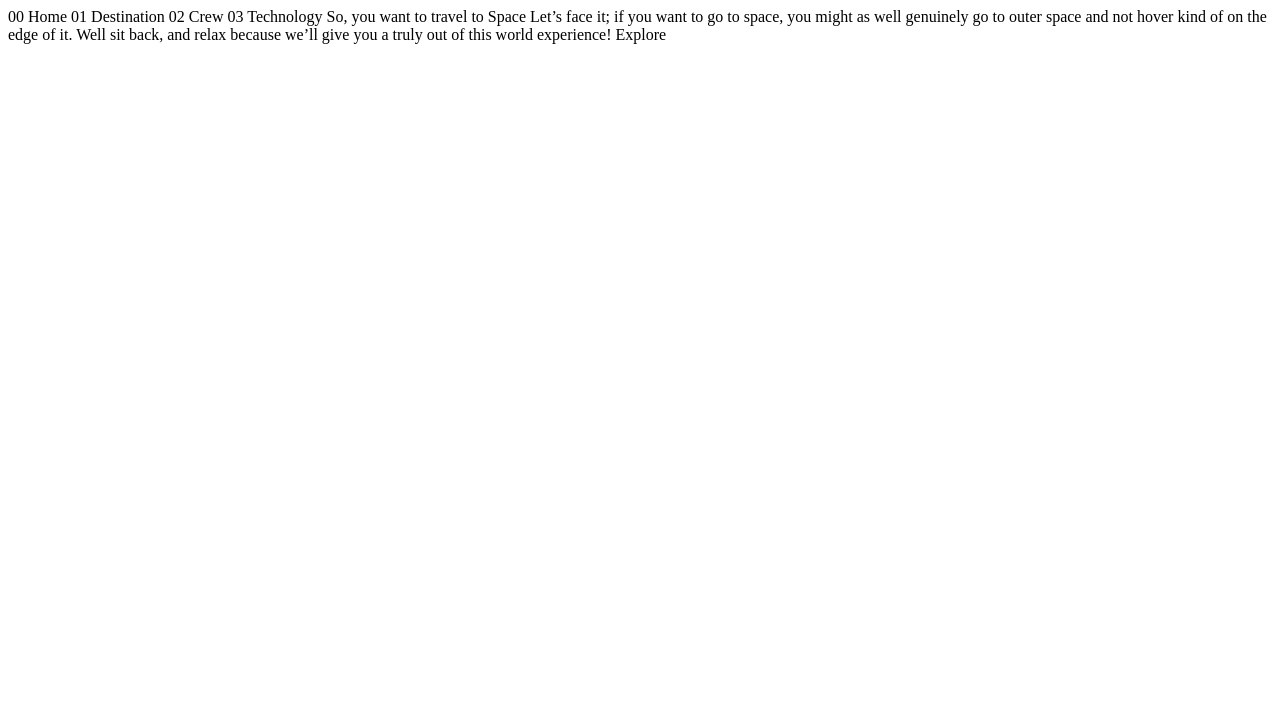
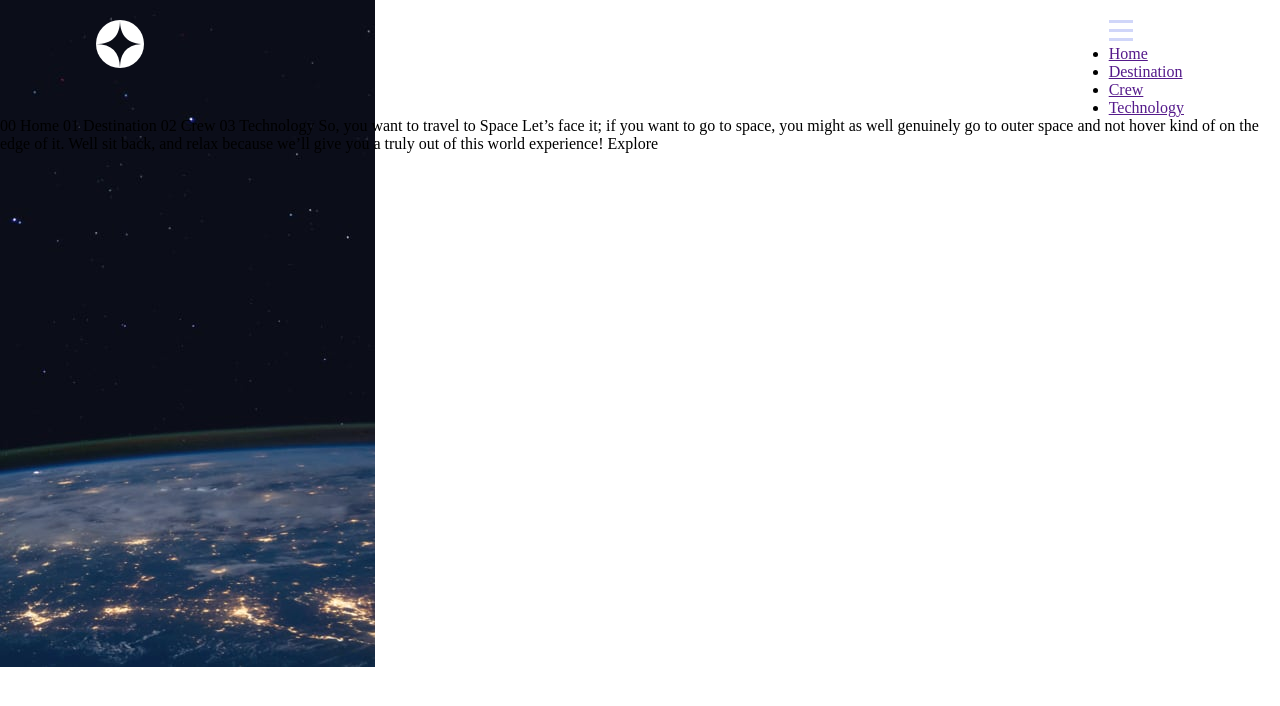
Before and after one commit to designeralabi/space-tourism-website, a plain HTML site: page index.html in a window 1280 px wide. Drawn offline with Linux system fonts and the light colour scheme.

Commit message:
added css folder structures, & navlink structure setup

```diff
--- /dev/null
+++ b/css/index.css
@@ -0,0 +1,20 @@
+*{
+    padding: 0;
+    margin: 0;
+    box-sizing: border-box;
+}
+
+body{
+    background-image: url(../assets/home/background-home-mobile.jpg);
+    background-repeat: no-repeat;
+}
+
+.main-wrapper{
+    margin: 20px auto 0;
+    width: 85%;
+}
+
+.navlink-wrapper{
+    display: flex;
+    justify-content: space-between;
+}
--- a/index.html
+++ b/index.html
@@ -3,12 +3,28 @@
 <head>
   <meta charset="UTF-8">
   <meta name="viewport" content="width=device-width, initial-scale=1.0">
-
+  <link rel="stylesheet" href="css/index.css" type="text/css">
   <link rel="icon" type="image/png" sizes="32x32" href="./assets/favicon-32x32.png">
 
   <title>Frontend Mentor | Space tourism website</title>
 </head>
 <body>
+  <div class="container-wrapper">
+    <div class="main-wrapper">
+      <nav class="navlink-wrapper">
+        <a href="http://"> <img src="./assets/shared/logo.svg" alt="logo" srcset=""> </a>
+        <div class="nav-links">
+          <img src="assets/shared/icon-hamburger.svg" alt="hamburger-menu" srcset="">
+          <ul>
+            <li><a href="">Home</a></li>
+            <li><a href="">Destination</a></li>
+            <li><a href="">Crew</a></li>
+            <li><a href="">Technology</a></li>
+          </ul>
+        </div>
+      </nav>
+    </div>
+  </div>
 
   00 Home
   01 Destination
```
